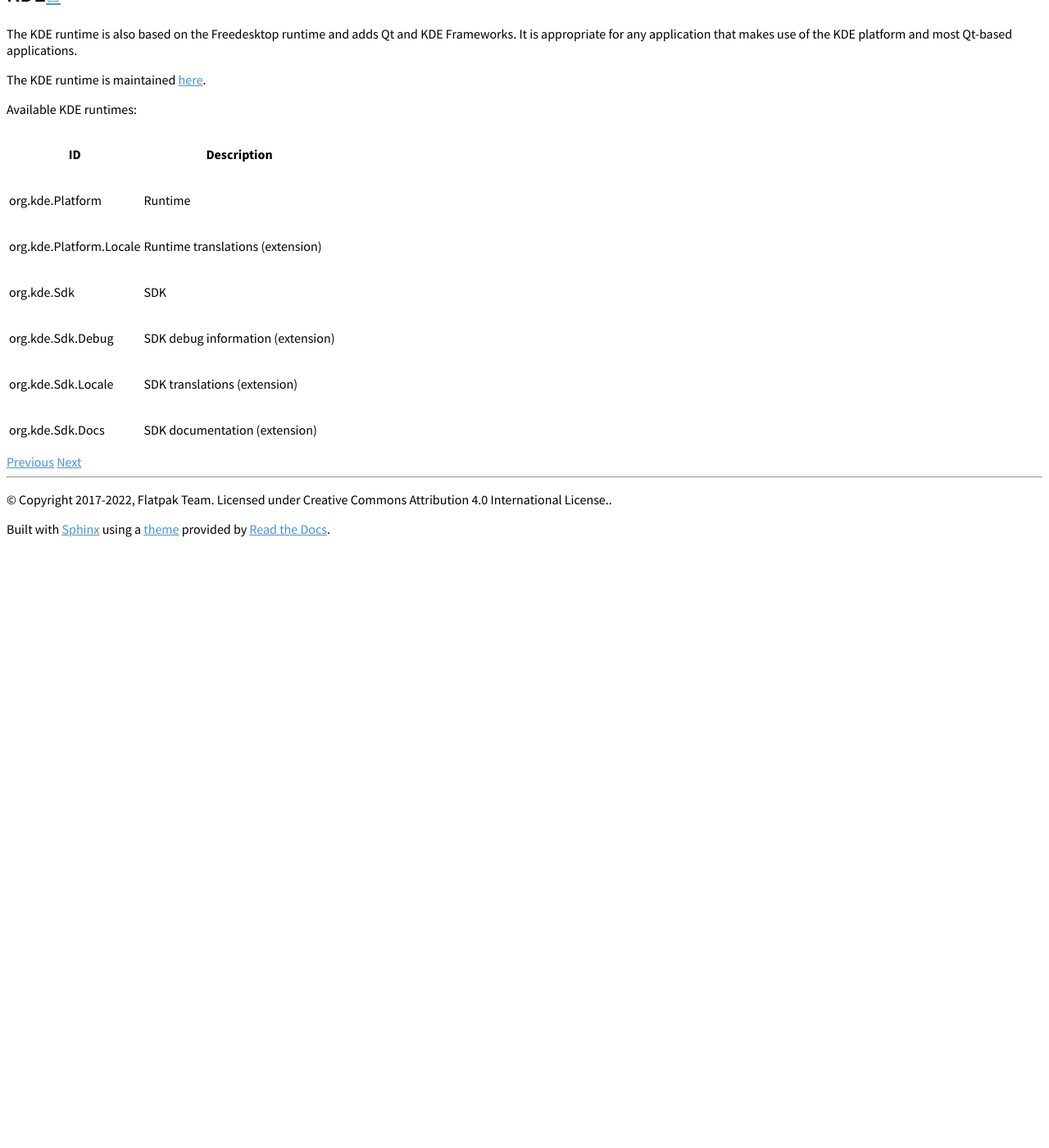
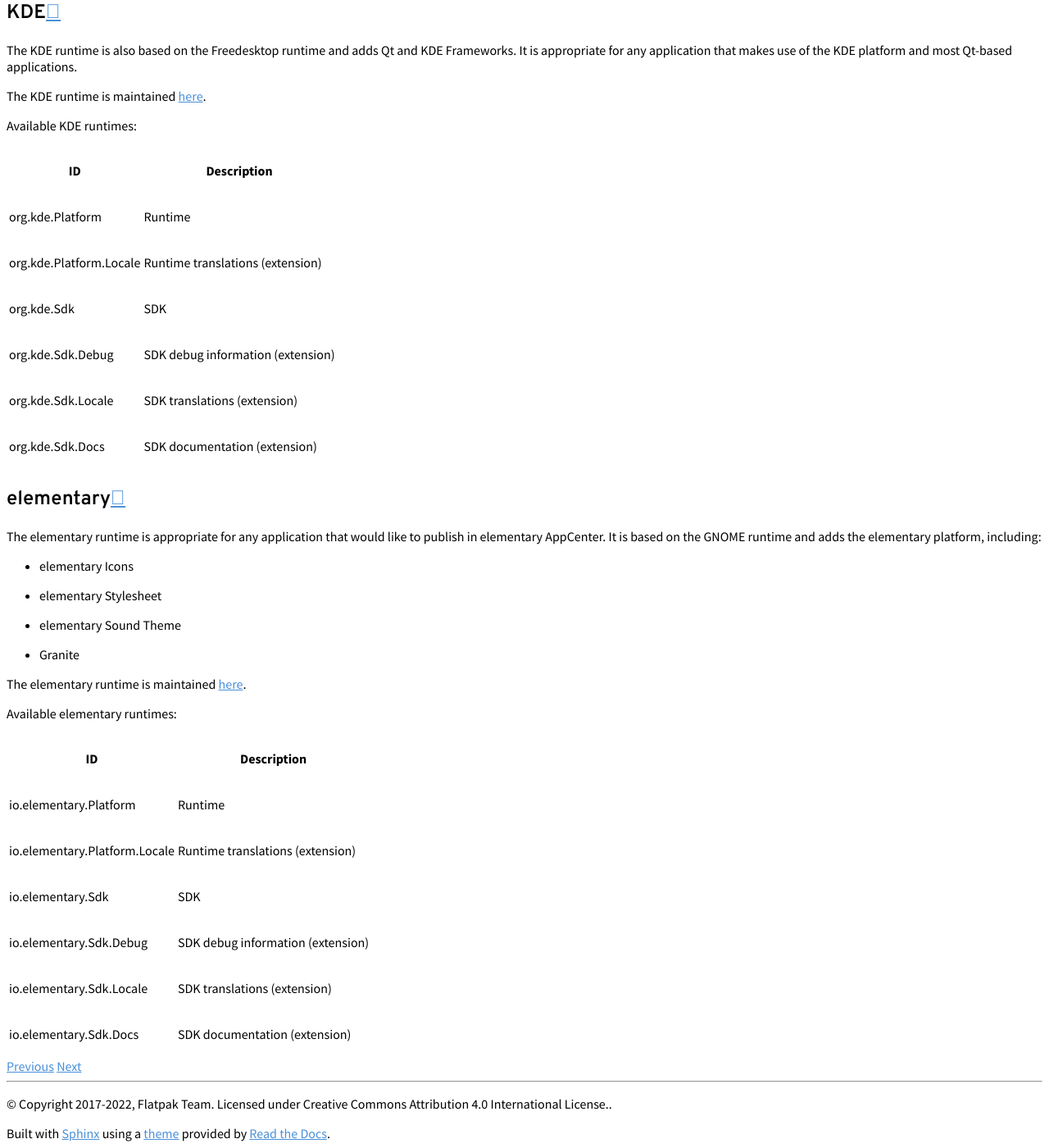
Before and after one commit to flatpak/flatpak-docs, a Sphinx documentation site: the page built from docs/available-runtimes.rst, in a window 1280 px wide and 1400 px high, scrolled down 2787 px. Shown: the whole window at 82% size. Built offline with Sphinx 7.4.7 and the Read the Docs theme 2.0.0, drawn with Linux system fonts in a browser that asks for light colours; before the commit the page ends 3450 px from its top, so only the background shows below that.

Commit message:
Add the elementary to the list of available runtimes (#329)

```diff
--- a/docs/available-runtimes.rst
+++ b/docs/available-runtimes.rst
@@ -101,3 +101,29 @@ org.kde.Sdk.Debug        SDK debug information (extension)
 org.kde.Sdk.Locale       SDK translations (extension)
 org.kde.Sdk.Docs         SDK documentation (extension)
 =======================  =================================
+
+elementary
+----------
+
+The elementary runtime is appropriate for any application that would like to publish in elementary AppCenter. It is based on the GNOME runtime and adds the elementary platform, including:
+
+* elementary Icons
+* elementary Stylesheet
+* elementary Sound Theme
+* Granite
+
+The elementary runtime is maintained `here
+<https://github.com/elementary/flatpak-platform>`__.
+
+Available elementary runtimes:
+
+=============================  =================================
+ID                             Description
+=============================  =================================
+io.elementary.Platform         Runtime
+io.elementary.Platform.Locale  Runtime translations (extension)
+io.elementary.Sdk              SDK
+io.elementary.Sdk.Debug        SDK debug information (extension)
+io.elementary.Sdk.Locale       SDK translations (extension)
+io.elementary.Sdk.Docs         SDK documentation (extension)
+=============================  =================================
```
